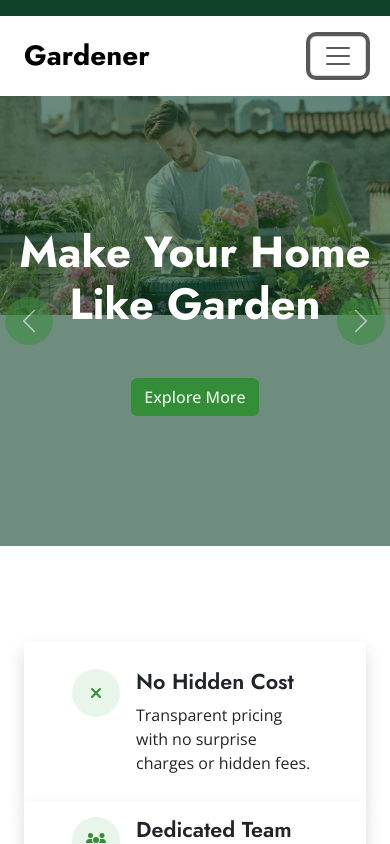
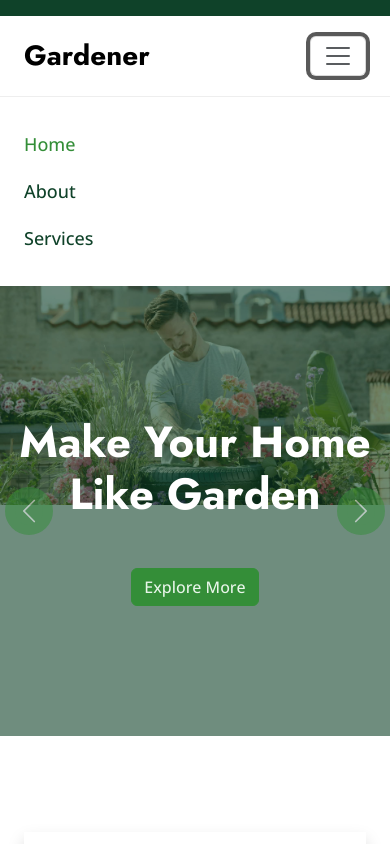
Before and after one commit to ankushshewale/gardenerWebsite, a Next.js app: page / in a window 390 px wide. Both pictures are taken after a click on the button "Toggle navigation". Shown: the top 844 px of the page. Built offline with nearby package versions, Linux system fonts and the light colour scheme.

Commit message:
Updated Navbar Toggle Button

```diff
--- a/src/components/Navbar.js
+++ b/src/components/Navbar.js
@@ -1,4 +1,5 @@
-import React from "react";
+"use client";
+import React, { useState } from "react";
 import { FontAwesomeIcon } from "@fortawesome/react-fontawesome";
 import {
   faFacebookF,
@@ -11,6 +12,16 @@ import { faEnvelope } from "@fortawesome/free-regular-svg-icons";
 import Link from "next/link";
 
 const Navbar = () => {
+  const [isCollapsed, setIsCollapsed] = useState(false);
+
+  const toggleNavbar = () => {
+    setIsCollapsed(!isCollapsed);
+  };
+
+  const navbarCollapseClass = `collapse navbar-collapse ${
+    isCollapsed ? "show" : ""
+  }`;
+
   return (
     <React.Fragment>
       {/* <!-- Topbar Start --> */}
@@ -58,12 +69,14 @@ const Navbar = () => {
         <button
           type="button"
           className="navbar-toggler me-4"
-          data-bs-toggle="collapse"
-          data-bs-target="#navbarCollapse"
+          onClick={toggleNavbar}
+          aria-controls="navbarCollapse"
+          aria-expanded={isCollapsed}
+          aria-label="Toggle navigation"
         >
           <span className="navbar-toggler-icon"></span>
         </button>
-        <div className="collapse navbar-collapse" id="navbarCollapse">
+        <div className={navbarCollapseClass} id="navbarCollapse">
           <div className="navbar-nav ms-auto p-4 p-lg-0">
             <Link href="/" className="nav-item nav-link active">
               Home
```
